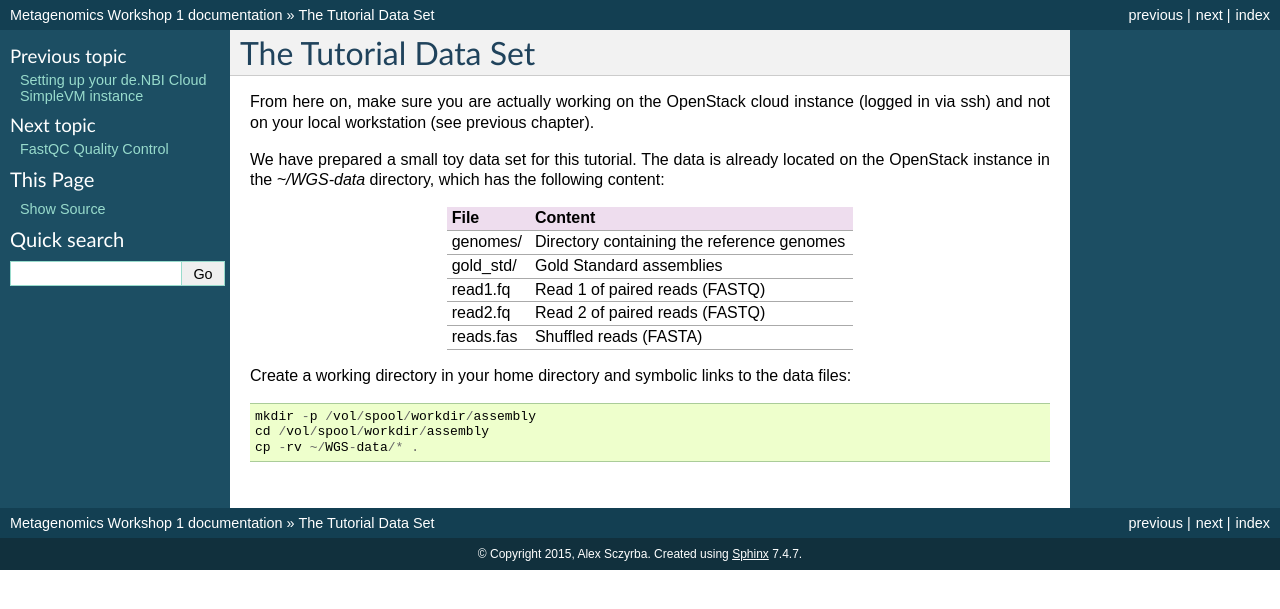
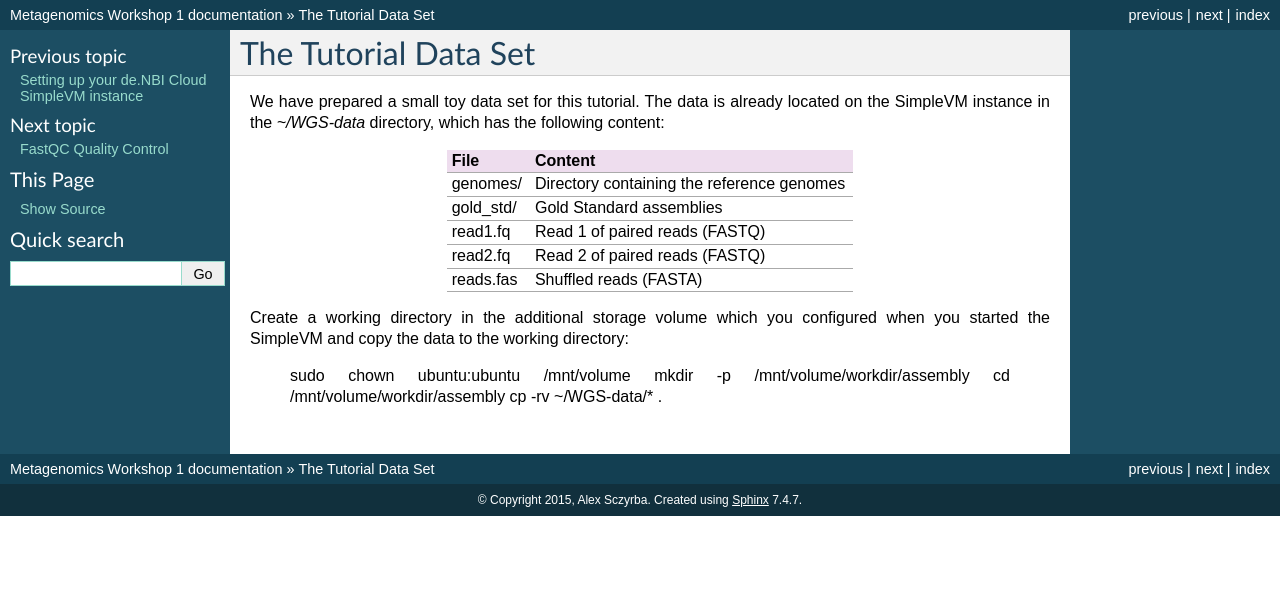
Before and after one commit to metagenomics/metagenomics-workshop, a Sphinx documentation site: the page built from docs/data.rst, in a window 1280 px wide. Shown: the top 609 px of the page. Built offline with Sphinx 7.4.7, drawn with Linux system fonts in a browser that asks for light colours.

Commit message:
fixed paths

```diff
--- a/docs/data.rst
+++ b/docs/data.rst
@@ -1,12 +1,8 @@
 The Tutorial Data Set
 ================================
 
-From here on, make sure you are actually working on the OpenStack
-cloud instance (logged in via ssh) and not on your local workstation
-(see previous chapter).
-
 We have prepared a small toy data set for this tutorial. The data is
-already located on the OpenStack instance in the
+already located on the SimpleVM instance in the
 `~/WGS-data` directory, which has the following content:
 
 +---------------+--------------------------------------------+
@@ -23,9 +19,11 @@ already located on the OpenStack instance in the
 | reads.fas     | Shuffled reads (FASTA)                     |
 +---------------+--------------------------------------------+
 
-Create a working directory in your home directory and symbolic links
-to the data files::
+Create a working directory in the additional storage volume which you
+configured when you started the SimpleVM and copy the data to the
+working directory:
 
-  mkdir -p /vol/spool/workdir/assembly
-  cd /vol/spool/workdir/assembly
+  sudo chown ubuntu:ubuntu /mnt/volume
+  mkdir -p /mnt/volume/workdir/assembly
+  cd /mnt/volume/workdir/assembly
   cp -rv ~/WGS-data/* .
```
